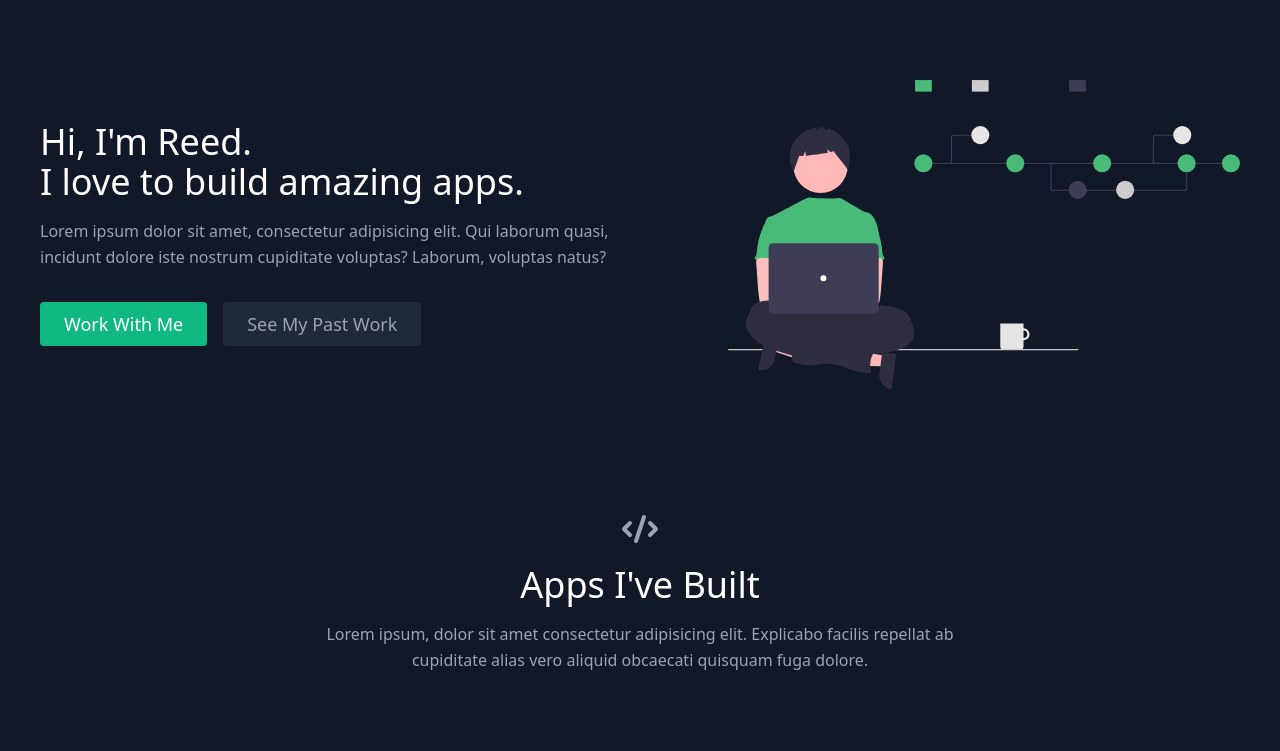
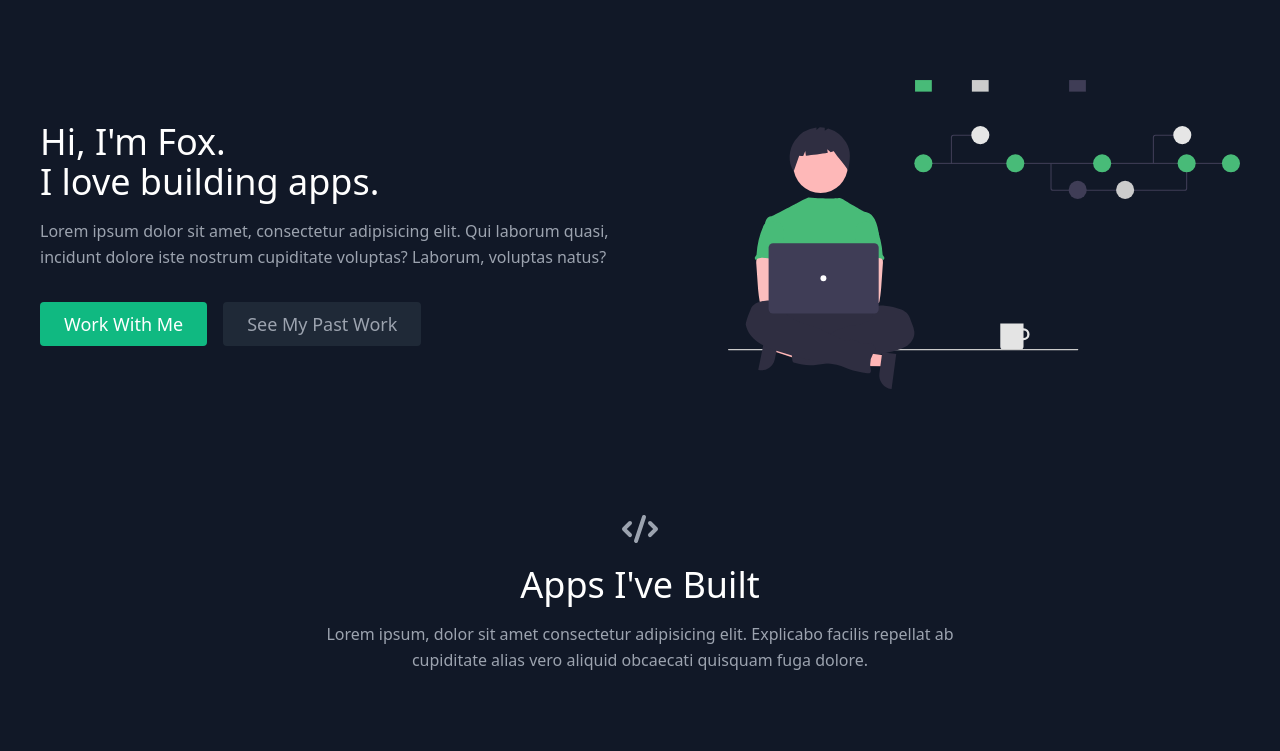
Before and after one commit to foxrigney/React-Portfolio, a React (Create React App) app in the folder my-portfolio/my-portfolio/: page / in a window 1280 px wide. Shown: the top 751 px of the page. Built offline with nearby package versions, Linux system fonts and the light colour scheme.

Commit message:
filling out structure with personals

```diff
--- a/my-portfolio/my-portfolio/src/Components/About.js
+++ b/my-portfolio/my-portfolio/src/Components/About.js
@@ -8,9 +8,8 @@ export default function About() {
       <div className="container mx-auto flex px-10 py-20 md:flex-row flex-col items-center">
         <div className="lg:flex-grow md:w-1/2 lg:pr-24 md:pr-16 flex flex-col md:items-start md:text-left mb-16 md:mb-0 items-center text-center">
           <h1 className="title-font sm:text-4xl text-3xl mb-4 font-medium text-white">
-            Hi, I'm Reed.
-            <br className="hidden lg:inline-block" />I love to build amazing
-            apps.
+            Hi, I'm Fox.
+            <br className="hidden lg:inline-block" />I love building apps.
           </h1>
           <p className="mb-8 leading-relaxed">
             Lorem ipsum dolor sit amet, consectetur adipisicing elit. Qui
--- a/my-portfolio/my-portfolio/src/Components/Contact.js
+++ b/my-portfolio/my-portfolio/src/Components/Contact.js
@@ -24,8 +24,8 @@ export default function Contact() {
                 ADDRESS
               </h2>
               <p className="mt-1">
-                97 Warren St. <br />
-                New York, NY 10007
+                905 woodridge ln <br />
+                Cedar Park, TX 78613
               </p>
             </div>
             <div className="lg:w-1/2 px-6 mt-4 lg:mt-0">
@@ -33,12 +33,12 @@ export default function Contact() {
                 EMAIL
               </h2>
               <a className="text-indigo-400 leading-relaxed">
-                reedbarger@email.com
+                foxrigney@email.com
               </a>
               <h2 className="title-font font-semibold text-white tracking-widest text-xs mt-4">
                 PHONE
               </h2>
-              <p className="leading-relaxed">123-456-7890</p>
+              <p className="leading-relaxed">818-649-4881</p>
             </div>
           </div>
         </div>
```
